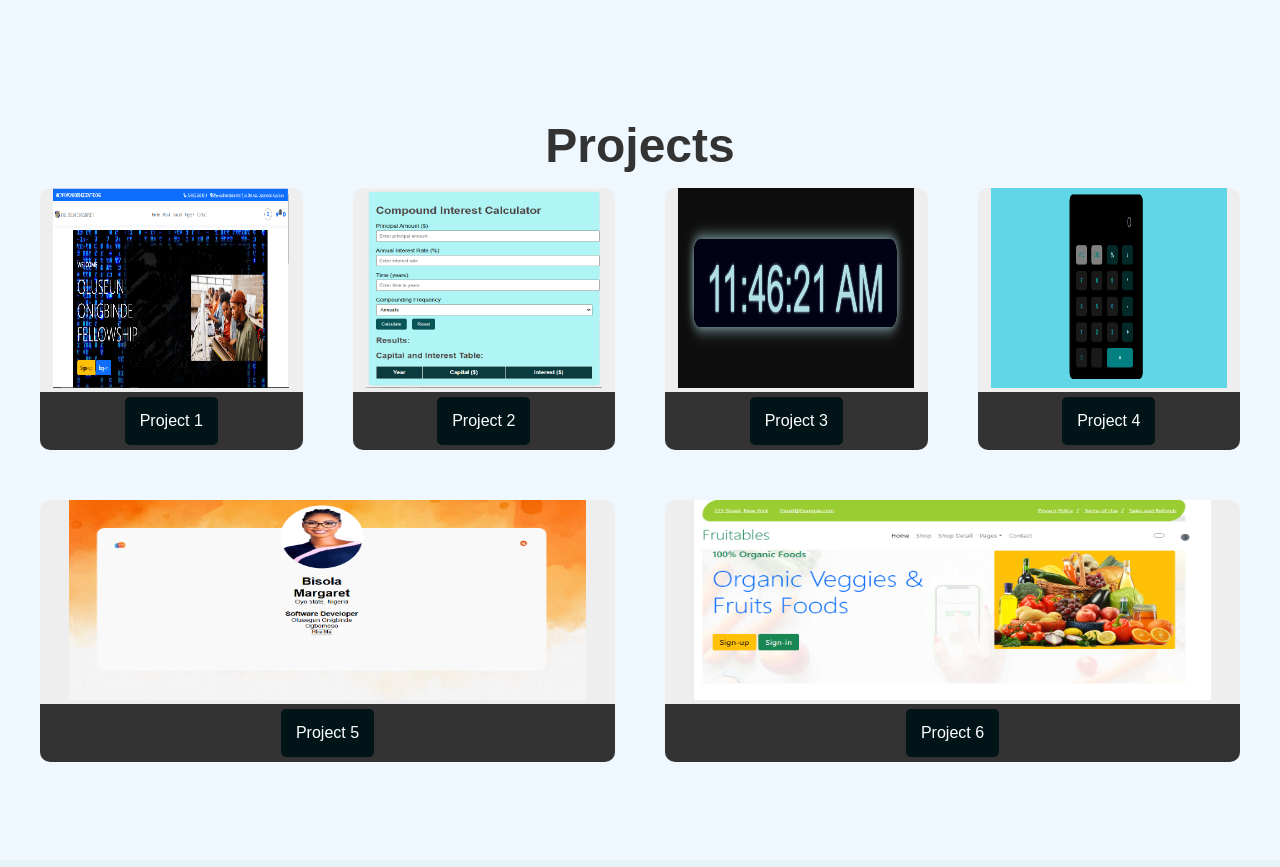
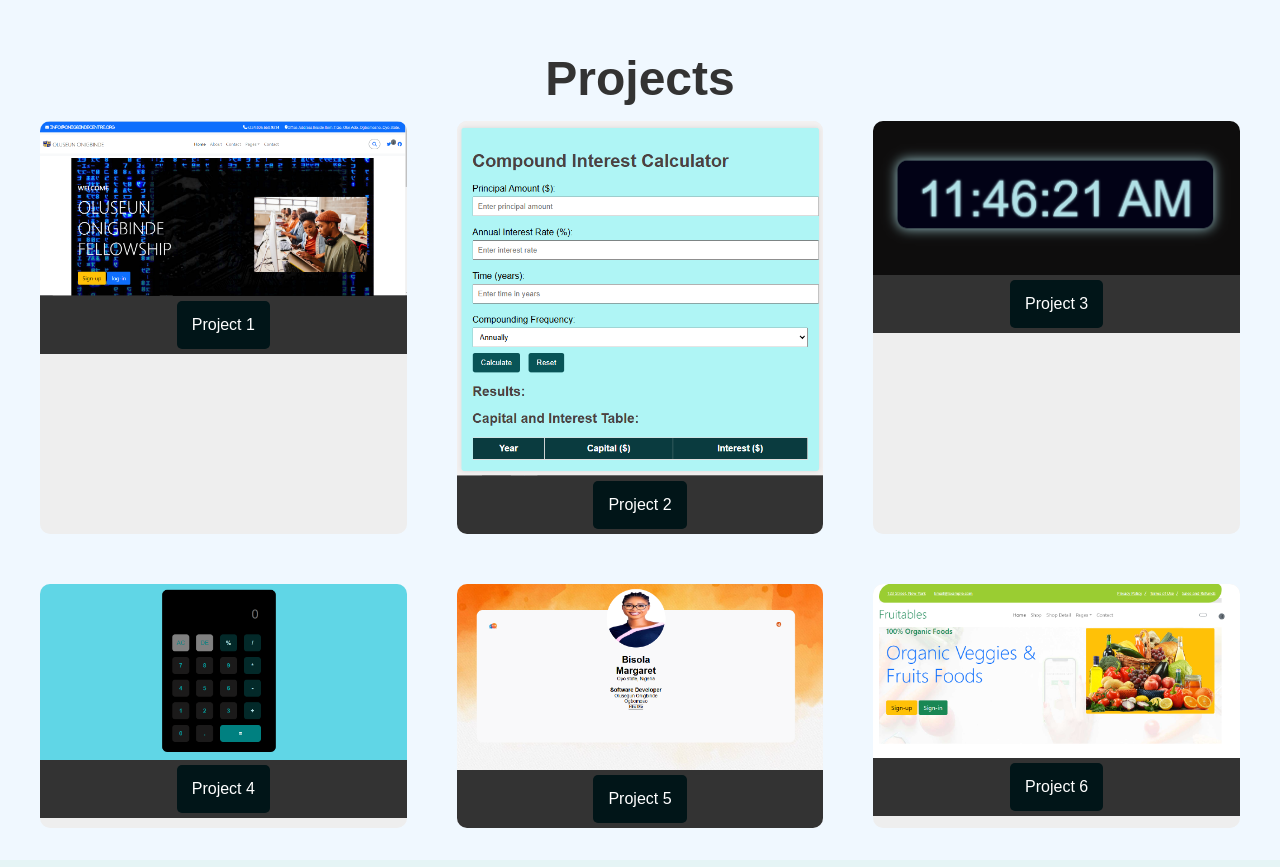
Before and after one commit to DevBisola/My-Portfolio, a plain HTML site: page index.html in a window 1280 px wide. Shown: the part 2720-3587 px from the top of the page. Drawn offline with Linux system fonts and the light colour scheme.

Commit message:
new changes

```diff
--- a/styles.css
+++ b/styles.css
@@ -146,14 +146,17 @@ header {
     display: flex;
     gap: 50px;
     flex-wrap:wrap;
+    justify-content: space-between;
+
 
 }
 
 .project-item {
-    flex: 1 1 225px;
+    flex: 1 1 30%;
     text-align: center;
     background: #eee;
     border-radius: 10px;
+    position: relative;
     overflow:hidden;
     animation: slideIn 1s;
     transition: transform 1s; /* Smooth hover effect */
@@ -170,8 +173,9 @@ header {
 }
 
 .project-item img {
-    width: 90%;
-    height: 200px;
+    width: 100%;
+    height: auto;
+    display: block;
 }
 
 .project-item div {
@@ -245,4 +249,8 @@ button:hover {
         margin: 10px 0; /* Space between items in dropdown */
         text-align: center; /* Center align text */
     }
+    .project-item {
+            flex: 1 1 30%; /* Stacks items on smaller screens */
+    }
+
 }
```
